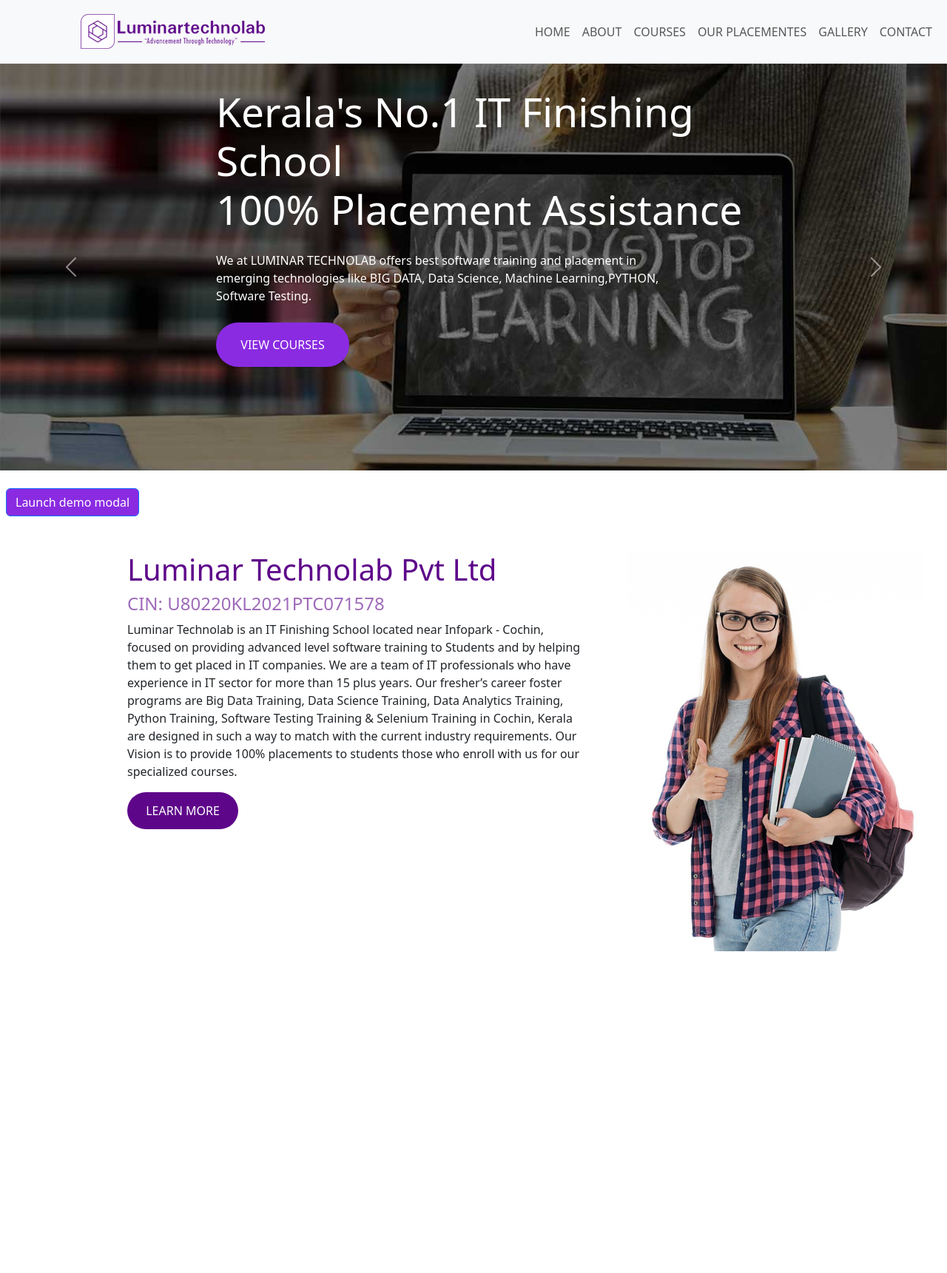
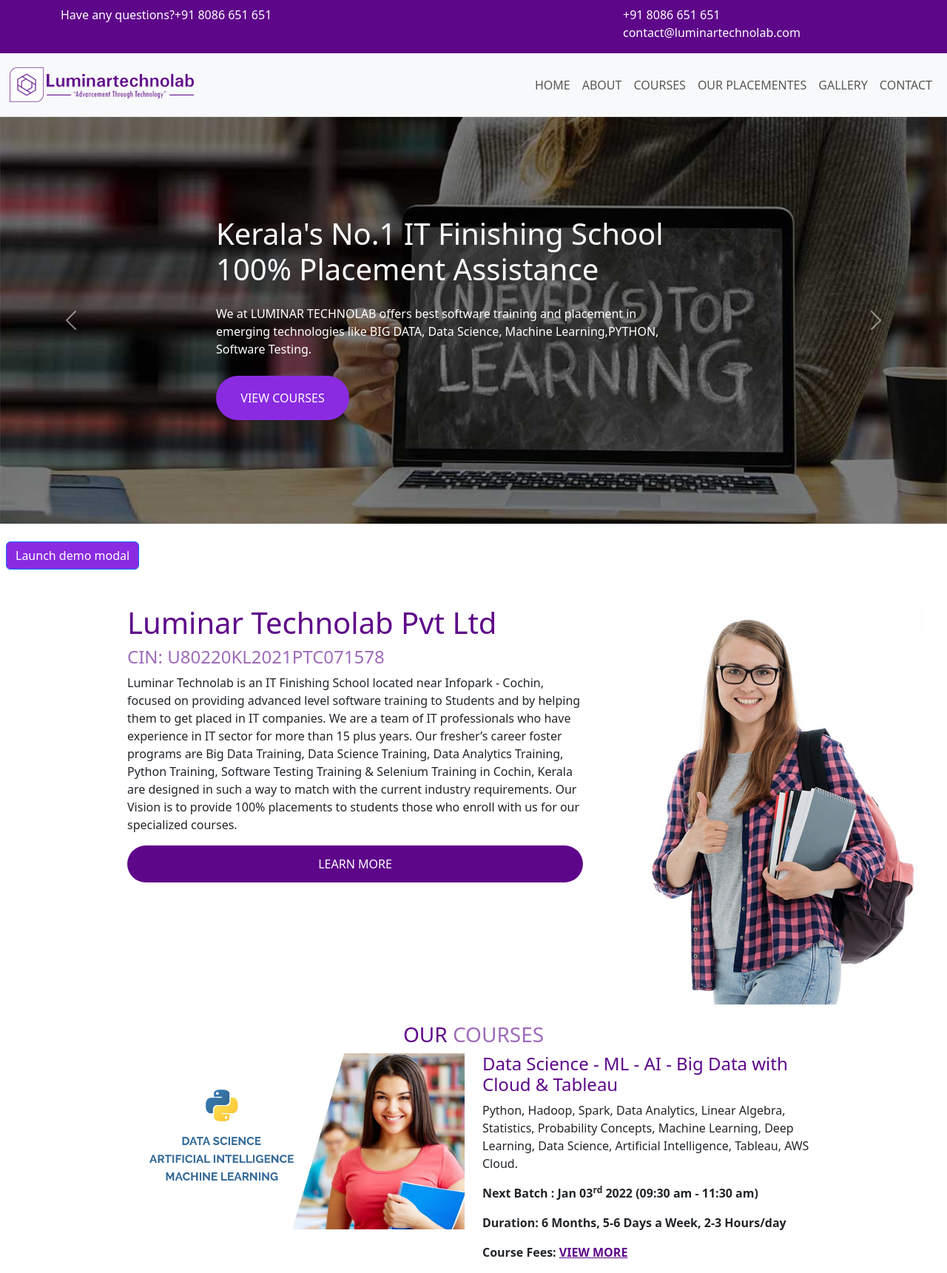
Before and after one commit to Aswinkb/luminarclone, a plain HTML site: page index.html in a window 1280 px wide. Shown: the whole page at 74% size. Before the commit the page ends 1286 px from the top, so only its background shows below. Drawn offline with nearby package versions, Linux system fonts and the light colour scheme.

Commit message:
media query

```diff
--- a/index.html
+++ b/index.html
@@ -2,6 +2,7 @@
 <html lang="en">
 
 <head>
+
     <meta charset="UTF-8">
     <meta http-equiv="X-UA-Compatible" content="IE=edge">
     <meta name="viewport" content="width=device-width, initial-scale=1.0">
@@ -12,12 +13,36 @@
         integrity="sha384-qKXV1j0HvMUeCBQ+QVp7JcfGl760yU08IQ+GpUo5hlbpg51QRiuqHAJz8+BrxE/N"
         crossorigin="anonymous"></script>
     <script src="https://kit.fontawesome.com/1cef0d8d73.js" crossorigin="anonymous"></script>
+    <link rel="stylesheet" href="./media.css">
 </head>
 
 <body>
+    <!-- -----------topbar---------------- -->
+    <div class="topbar" style="background-color: #5e068a;color: white;">
+        <div class="w-80 container ">
+            <div class="row ">
+                <div class="col-lg-8 col-md-6 col-sm-12 col-xs-12 mt-2">
+                    <p>Have any questions?<a style="text-decoration: none; color: white;"
+                            href="tel:+91-8086-651-651">+91 8086 651 651</a></p>
+                </div>
+                <!-- <div class="col-5">
+
+</div> -->
+                <div class="col-lg-4 col-md-6 col-sm-12 col-xs-12 mt-2">
+                    <p><a style="text-decoration: none; color: white;" href="tel:918086651651" class="phone-no"> +91
+                            8086 651 651</a><a style="text-decoration: none; color: white;"
+                            href="http://web.archive.org/web/20211126071459/mailto:contact@luminartechnolab.com">
+                            contact@luminartechnolab.com</a></p>
+                </div>
+
+            </div>
+        </div>
+
+    </div>
+    <!-- ------------navbar----------- -->
     <nav class="navbar navbar-expand-lg bg-body-tertiary">
-        <div class="container-fluid ms-5">
-            <a class="navbar-brand text-white fs-2" href="#"><img src="./images/logo.png" alt="" class=" ms-5 "></i></a>
+        <div class="container-fluid ">
+            <a class="navbar-brand text-white fs-2" href="#"><img src="./images/logo.png" alt="" class=" "></i></a>
             <button class="navbar-toggler" type="button" data-bs-toggle="collapse"
                 data-bs-target="#navbarSupportedContent" aria-controls="navbarSupportedContent" aria-expanded="false"
                 aria-label="Toggle navigation">
@@ -49,29 +74,31 @@
             </div>
         </div>
     </nav>
+
+
     <!-- ------------carousel------------- -->
-    <div id="carouselExampleAutoplaying" class="carousel slide">
-        <div class="carousel-inner">
-            <div class="carousel-item active " style=" height: 550px;">
+    <div id="carouselExampleAutoplaying" class="carousel slide w-100">
+        <div class="carousel-inner w-100">
+            <div class="carousel-item active w-100" style=" height: 550px;">
                 <img src="./images/5.jpg" class="d-block w-100" alt="..."
                     style="background-size: cover; background-repeat: no-repeat; background-position: center center;">
-                <div class="carousel-caption d-none d-md-block text-start  "
-                    style="margin-bottom: 100px;margin-left: 100px;">
-                    <h1 class="mb-4" style="font-size: 55px;">Kerala's No.1 IT Finishing School<br>100% Placement
+                <div class=" carousel-caption  text-start w-100 " style="margin-bottom: 100px;margin-left: 100px;">
+                    <h1 id="demo1" class="w-100 mb-4 fs-1" style=" ">Kerala's No.1 IT Finishing School<br>100% Placement
                         Assistance </h1>
-                    <p class="mb-4">We at LUMINAR TECHNOLAB offers best software training and placement in <br> emerging
+                    <p class=" mb-4">We at LUMINAR TECHNOLAB offers best software training and placement in <br>
+                        emerging
                         technologies like
                         BIG DATA, Data Science, Machine Learning,PYTHON,<br> Software Testing.</p>
-                    <button type="button" class="btn "
+                    <button type="button" class="btn clrbtn1 "
                         style="background-color: blueviolet;color: white; border-radius: 50px;width: 180px;height: 60px;">VIEW
                         COURSES</button>
                 </div>
-                <!-- <button type="button" class="btn btn-primary">Primary</button> -->
+
 
             </div>
             <div class="carousel-item" style=" height: 550px;">
                 <img src="./images/6.jpg" class="d-block w-100" alt="...">
-                <div class="carousel-caption d-none d-md-block text-start "
+                <div class="car1 carousel-caption d-none d-md-block text-start "
                     style="margin-bottom: 60px; margin-left: 100px;">
                     <h1 class="mb-4" style="font-size: 55px;">Data Science, ML & AI<br> Big Data - Hadoop & Spark <br>
                         Python Data Science </h1>
@@ -96,9 +123,12 @@
             <span class="visually-hidden">Next</span>
         </button>
     </div>
+
+
     <!-- ---------------modal----------------- -->
     <!-- Button trigger modal -->
-    <button type="button" class="btn btn-primary ms-2 mt-4" style="background-color: blueviolet; color: white;" data-bs-toggle="modal" data-bs-target="#exampleModal">
+    <button type="button" class="btn btn-primary ms-2 mt-4" style="background-color: blueviolet; color: white;"
+        data-bs-toggle="modal" data-bs-target="#exampleModal">
         Launch demo modal
     </button>
 
@@ -107,7 +137,7 @@
         <div class="modal-dialog">
             <div class="modal-content " style="width: 600px; ">
                 <div class="modal-header border border-0">
-                    <!-- <h1 class="modal-title fs-5" id="exampleModalLabel">Modal title</h1> -->
+
                     <button type="button" class="btn-close mt-3 me-3 " data-bs-dismiss="modal"
                         aria-label="Close"></button>
                 </div>
@@ -115,11 +145,7 @@
                     <div>
 
 
-                        <!-- <input type="text" placeholder="Name" class="form-control border border-0"  ><hr>
-            <input type="email" placeholder="Email" class="form-control border border-0"  ><hr>
-            <input type="text" placeholder="Phone Number" class="form-control border border-0"  ><hr>
-            <input type="text" placeholder="City" class="form-control border border-0"><hr>
-            <textarea class="form-control border border-0" name="" id="a1" cols="15" rows="3" placeholder="Comments"></textarea><br> -->
+
                         <div class="w-75 container border border-0 ">
                             <h4>Get Training Quotes for free</h4>
                             <form class=" w-100 bg-light " action="">
@@ -146,14 +172,15 @@
                                 <hr>
                                 <textarea class="form-control border border-0" name="" id="a1" cols="15" rows="5"
                                     placeholder="Comments"></textarea><br>
-                                    <button type="button" class="btn text-center"style="background-color: blueviolet; color: white; height: 35px; width: 150px; ">SUBMIT</button>
+                                <button type="button" class="btn text-center"
+                                    style="background-color: blueviolet; color: white; height: 35px; width: 150px; ">SUBMIT</button>
                             </form>
 
 
                         </div>
                     </div>
                 </div>
-                <!-- <div class="modal-footer" style="margin-right: 400px;"> -->
+
 
 
             </div>
@@ -177,13 +204,36 @@
                     with us for our
                     specialized courses.</p>
                 <button type="button" class="btn "
-                    style="background-color: #5e068a;color: white; border-radius: 50px;width: 150px;height: 50px;">LEARN
+                    style="background-color: #5e068a;color: white; border-radius: 50px;width: 100%;height: 50px;">LEARN
                     MORE</button>
             </div>
             <div class="col-lg-4 col-sm-12 col-xs-12"><img src="./images/learn.jpg" alt=""></div>
         </div>
 
     </div>
+    <!-- -------------our courses---------- -->
+    <div class="course w-75 container mt-4">
+        <h3 style="color: #5e068a; text-align: center;">OUR <span style="color: #9e6ab9;">COURSES</span></h3>
+        <div class="row cour1">
+            <div class="col-lg-6 col-sm-12 col-xs-12">
+                <img src="./images/courses.jpg" alt="" class="w-100">
+            </div>
+            <div class="col-lg-6 col-sm-12 col-xs-12">
+                <div class="datascnce">
+                    <a style="text-decoration: none;" href="course-detail/data-science-training-kochi" class="">
+                        <h4 style=" color: #5e068a;">Data Science - ML - AI - Big Data with Cloud & Tableau</h4>
+                    </a>
+                    <p>Python, Hadoop, Spark, Data Analytics, Linear Algebra, Statistics, Probability Concepts, Machine
+                        Learning, Deep Learning, Data Science, Artificial Intelligence, Tableau, AWS Cloud.</p>
+                    <p><strong> Next Batch : Jan 03<sup>rd</sup> 2022 (09:30 am - 11:30 am)</strong></p>
+                    <p><strong> Duration: 6 Months, 5-6 Days a Week, 2-3 Hours/day</strong></p>
+                    <p><strong> Course Fees: <a href="" style="color: #5e068a;">VIEW MORE</a></strong>
+
+                    </p>
+                </div>
+            </div>
+        </div>
+    </div>
 </body>
 
 </html>
--- /dev/null
+++ b/media.css
@@ -0,0 +1,20 @@
+.navbar{
+    position: sticky;
+    top:0px;
+    z-index: 1;
+}
+.cour1:hover{
+    transform: scaleY(1.01);
+    box-shadow: 0 4px 8px 0 rgba(0, 0, 0, 0.2), 0 6px 20px 0 rgba(0, 0, 0, 0.19);
+
+}
+.clrbtn1:hover{
+    background-color:white ;
+
+}
+@media(max-width:1000px){
+    .carousel-caption{
+        font-size: smaller;
+    }
+
+}
```
Also changed, not shown: images/courses.jpg (added). Lines whose indentation alone changed are shown as unchanged.
